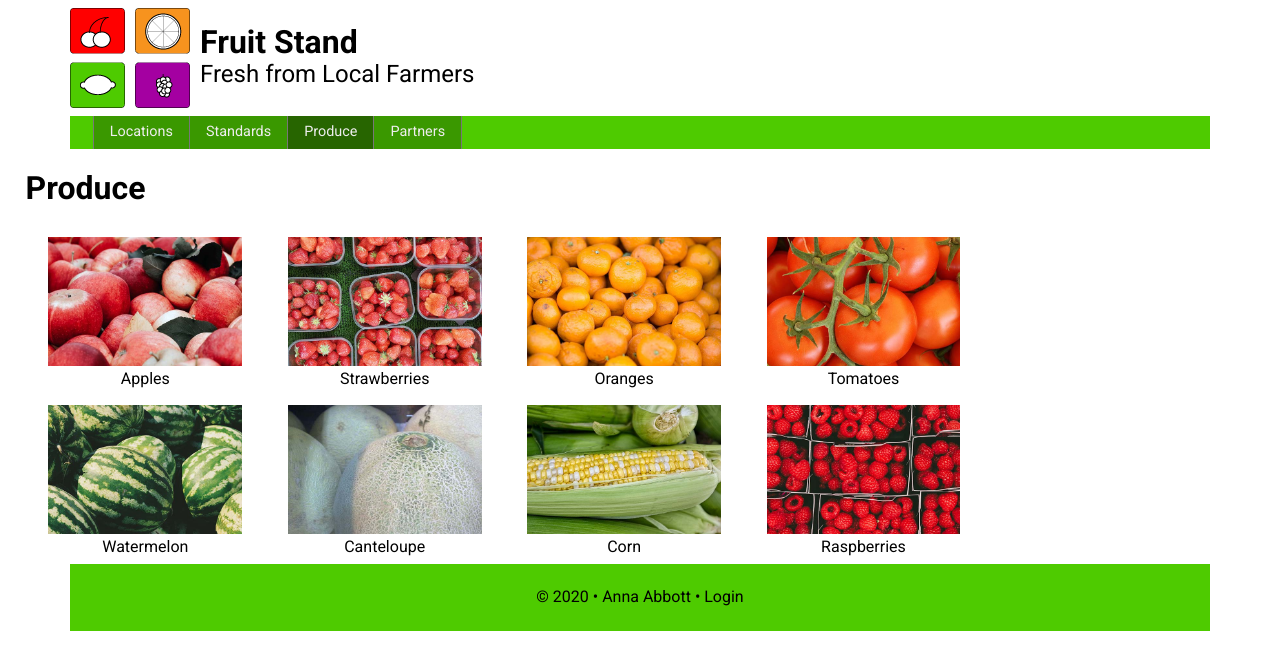
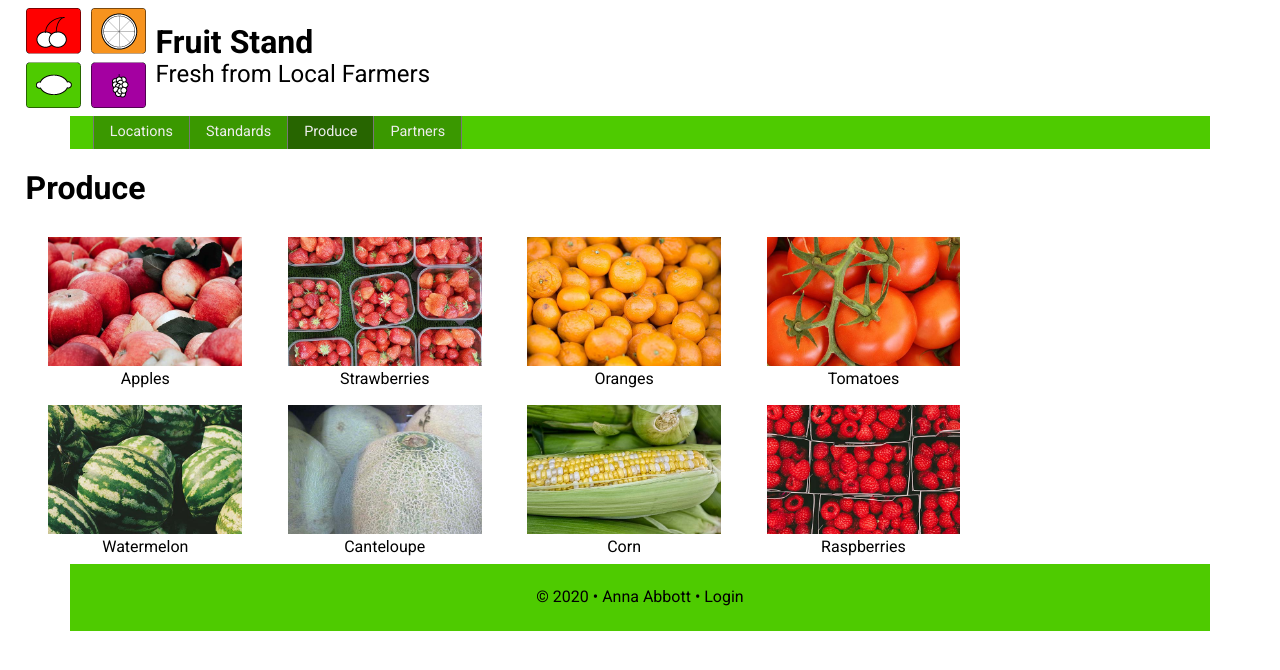
Before and after one commit to annaabbott/annaabbott.github.io, a plain HTML site: page courses/2740/fruit-stand/index.html in a window 1280 px wide. Drawn offline with Linux system fonts and the light colour scheme.

Commit message:
fixed margins on desktop screen

```diff
--- a/courses/2740/fruit-stand/scss/_large.scss
+++ b/courses/2740/fruit-stand/scss/_large.scss
@@ -9,7 +9,10 @@
 
 /*----------- HEADER --------------*/
 
-
+header {
+    padding: .5rem 0;
+    margin: 0 $gutter;
+}
 
 /*----------- NAVIGATION --------------*/
 
--- a/courses/2740/fruit-stand/scss/_small.scss
+++ b/courses/2740/fruit-stand/scss/_small.scss
@@ -31,7 +31,7 @@ header {
         margin-top: 0;
         font-weight: normal;
         font-size: 1.5rem;}
-}
+} /*end header*/
 
 
 
```
Also changed, not shown: index.html (+1 -1 lines), courses/2740/fruit-stand/css/styles.css.
